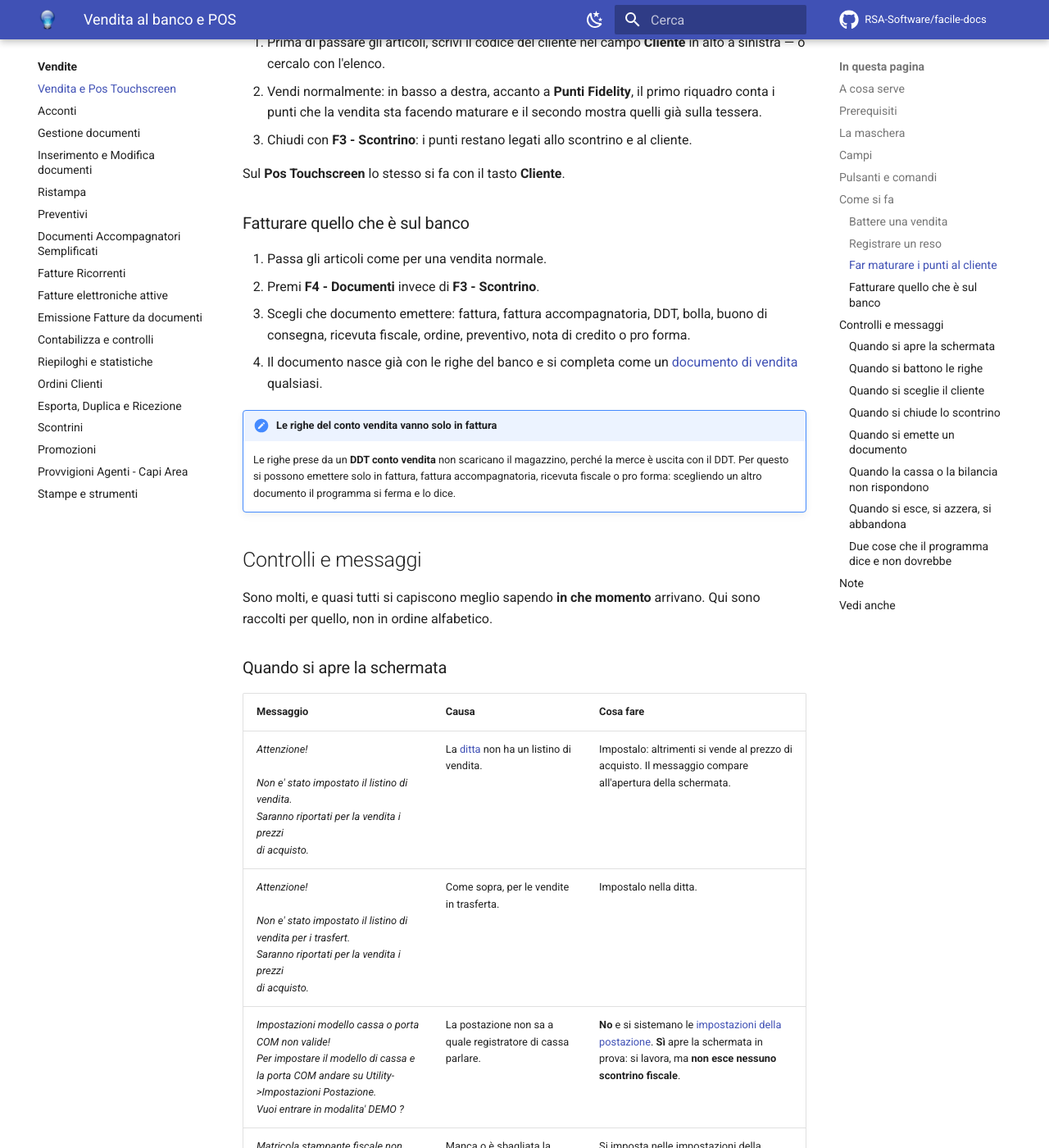
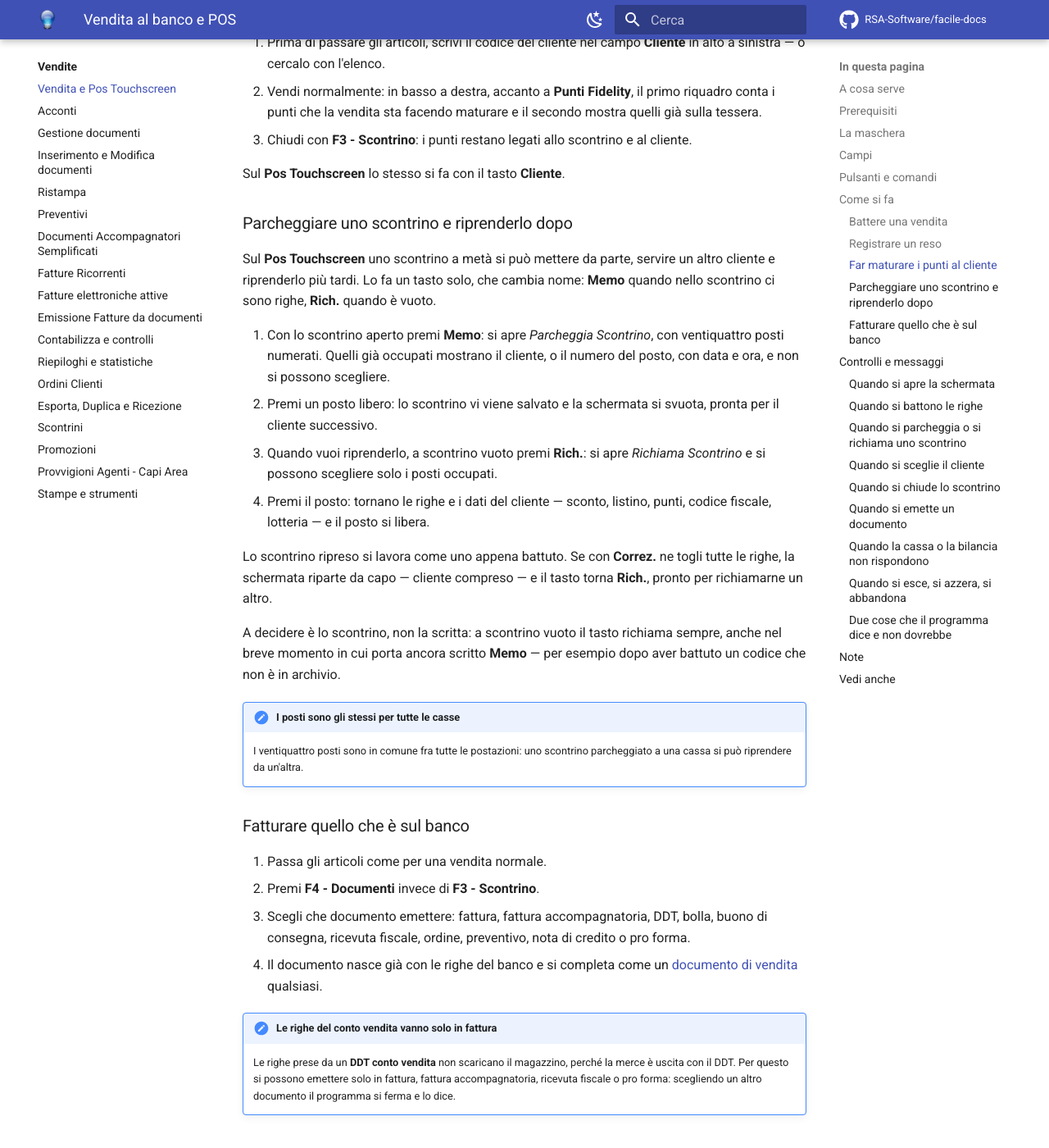
Before and after one commit to RSA-Software/facile-docs, an MkDocs documentation site: the page built from docs/moduli/vendite/vendita-al-banco.md, in a window 1280 px wide and 1400 px high, scrolled down 4411 px. Shown: the whole window at 82% size. Built offline with MkDocs 1.6.1 and Material for MkDocs 9.7.7, drawn with Linux system fonts in a browser that asks for light colours; comment, search, counter and statistics services are not loaded; some of the changed text lies outside the part shown.

Commit message:
Vendita al banco e POS: parcheggio degli scontrini ed etichette delle bilance
- nuova procedura "Parcheggiare uno scontrino e riprenderlo dopo" (tasto
  Memo/Rich., 24 posti comuni a tutte le casse, comportamento dopo
  Correz.) con i messaggi "Numero gia in memoria" e "Numero non trovato
  in memoria";
- riquadro "L'importo stampato dalla bilancia resta quello": prezzo
  protetto, listino di base per la quantita', niente moltiplicatore;
- "Sequenza Errata" fra i messaggi quando si battono le righe;
- appendice dei messaggi rigenerata (890) e DOMANDE-APERTE.md aggiornato.

Co-Authored-By: Claude Opus 5.5 (1M context) <noreply@anthropic.com>

```diff
--- a/docs/moduli/vendite/vendita-al-banco.md
+++ b/docs/moduli/vendite/vendita-al-banco.md
@@ -142,6 +142,35 @@ Questi sono i comandi della schermata **Vendita**.
 
 Sul **Pos Touchscreen** lo stesso si fa con il tasto **Cliente**.
 
+### Parcheggiare uno scontrino e riprenderlo dopo
+
+Sul **Pos Touchscreen** uno scontrino a metà si può mettere da parte, servire
+un altro cliente e riprenderlo più tardi. Lo fa un tasto solo, che cambia nome:
+**Memo** quando nello scontrino ci sono righe, **Rich.** quando è vuoto.
+
+1. Con lo scontrino aperto premi **Memo**: si apre *Parcheggia Scontrino*, con
+   ventiquattro posti numerati. Quelli già occupati mostrano il cliente, o il
+   numero del posto, con data e ora, e non si possono scegliere.
+2. Premi un posto libero: lo scontrino vi viene salvato e la schermata si
+   svuota, pronta per il cliente successivo.
+3. Quando vuoi riprenderlo, a scontrino vuoto premi **Rich.**: si apre
+   *Richiama Scontrino* e si possono scegliere solo i posti occupati.
+4. Premi il posto: tornano le righe e i dati del cliente — sconto, listino,
+   punti, codice fiscale, lotteria — e il posto si libera.
+
+Lo scontrino ripreso si lavora come uno appena battuto. Se con **Correz.** ne
+togli tutte le righe, la schermata riparte da capo — cliente compreso — e il
+tasto torna **Rich.**, pronto per richiamarne un altro.
+
+A decidere è lo scontrino, non la scritta: a scontrino vuoto il tasto richiama
+sempre, anche nel breve momento in cui porta ancora scritto **Memo** — per
+esempio dopo aver battuto un codice che non è in archivio.
+
+!!! note "I posti sono gli stessi per tutte le casse"
+
+    I ventiquattro posti sono in comune fra tutte le postazioni: uno scontrino
+    parcheggiato a una cassa si può riprendere da un'altra.
+
 ### Fatturare quello che è sul banco
 
 1. Passa gli articoli come per una vendita normale.
@@ -193,6 +222,7 @@ arrivano. Qui sono raccolti per quello, non in ordine alfabetico.
 |---|---|---|
 | *Attenzione!<br>Articolo Inesistente<br>Codice … Q.ta …* | Il codice letto o digitato non è in archivio. | Controllare il codice o creare l'articolo. |
 | *Codice non trovato in archivio !<br>Vuoi effettuare un ricerca ?* | Come sopra. | **Sì** apre la ricerca articoli. |
+| *Sequenza Errata* (sul display del Pos Touchscreen) | Fra le altre cause: hai battuto una quantità da moltiplicare e poi letto l'etichetta di una bilancia che porta già l'importo. | Premi **C** e rileggi l'etichetta senza moltiplicare; per più pezzi, leggi un'etichetta per pezzo. |
 | *Attenzione!<br>PLU non trovato in archivio (…)* | Il PLU letto dalla bilancia non corrisponde a nessun articolo. | Va allineata la [bilancia](../casse-bilance/bilance.md). |
 | *Per questo Articolo non e' stato Impostato il Reparto Cassa!* | L'articolo non ha il reparto con cui la cassa lo registra. | Si imposta in [anagrafica articoli](../anagrafiche/anagrafica-articoli.md): senza, lo scontrino non si chiude. |
 | *Per l' articolo regalo non e' stato Impostato il Reparto Cassa!* | Lo stesso, per l'articolo usato come omaggio. | Come sopra. |
@@ -212,6 +242,16 @@ arrivano. Qui sono raccolti per quello, non in ordine alfabetico.
 | *Raggiunto il numero massimo di sconti applicabili!<br>Lo sconto della promozioni non e' stato applicato!* | La riga ha già tutti gli sconti che può avere. | La [promozione](promozioni.md) **non entra**: se deve valere, va tolto uno degli sconti manuali. |
 | *Attenzione!<br>Ci sono righe con prezzi pari a zero dovuti al cambio del listino applicato.<br>Controllare prima di emettere lo scontrino.* | Cambiando listino, alcune righe sono rimaste senza prezzo. | Vanno controllate una per una prima di chiudere. |
 | *Attenzione!<br>Cliente con aliquota iva preimpostata.<br>Saranno ricalcolati i prezzi di vendita.* | Il cliente ha un'aliquota fissa. | I prezzi vengono rifatti su quell'aliquota. |
+
+### Quando si parcheggia o si richiama uno scontrino
+
+Questi avvisi compaiono sul display della cassa, non in una finestra. Si
+tolgono con il tasto **C** del tastierino, poi si riprende a lavorare.
+
+| Messaggio | Causa | Cosa fare |
+|---|---|---|
+| *Numero gia in memoria* | Il posto scelto è stato occupato nel frattempo, per esempio da un'altra cassa. | Scegli un altro posto. |
+| *Numero non trovato in memoria* | Il posto scelto è stato liberato nel frattempo, per esempio perché lo scontrino è già stato ripreso da un'altra cassa. | Controlla gli altri posti. |
 
 ### Quando si sceglie il cliente
 
@@ -350,6 +390,27 @@ del cliente deve essere di 11 o 16 caratteri!*. Tutti finiscono con
     Senza cliente la vendita è anonima: lo scontrino resta valido, ma non
     matura punti e non si ritrova per cliente.
 
+!!! note "L'importo stampato dalla bilancia resta quello"
+
+    Sul **Pos Touchscreen**, quando si legge l'etichetta di una bilancia che
+    porta l'importo — articoli con **Dati su etichetta** impostato a
+    **CODICE + PREZZO** o **CODICE + PREZZO Q.TA = 1** nell'[anagrafica
+    articoli](../anagrafiche/anagrafica-articoli.md) — la riga tiene il prezzo
+    calcolato in quel momento, anche se il cliente o la sua tessera si indicano
+    dopo: su queste righe promozioni e sconto del cliente non vengono
+    ricalcolati. Quando gli articoli alla bilancia li manda Facile, le
+    promozioni sono già comprese nel prezzo che la bilancia usa; lo sconto del
+    cliente si applica solo se il cliente è indicato **prima**
+    di leggere l'etichetta, e solo con **CODICE + PREZZO**.
+
+    Con **CODICE + PREZZO** la quantità si ricava dividendo l'importo per il
+    prezzo del listino di base della cassa, anche quando il cliente ha un
+    listino suo. Con **CODICE + PREZZO Q.TA = 1** la quantità è sempre 1.
+
+    Queste etichette non si moltiplicano: se prima di leggerne una si batte
+    una quantità con il tasto di moltiplicazione, la cassa risponde
+    *Sequenza Errata* e la riga non entra.
+
 !!! warning "«Scarica» e «Scontrino» non sono la stessa cosa"
 
     **F3 - Scontrino** scarica il magazzino **e** manda lo scontrino al
```
Also changed, not shown: DOMANDE-APERTE.md (+8 -1 lines), docs/appendici/messaggi-errore.md (+4 -1 lines).
